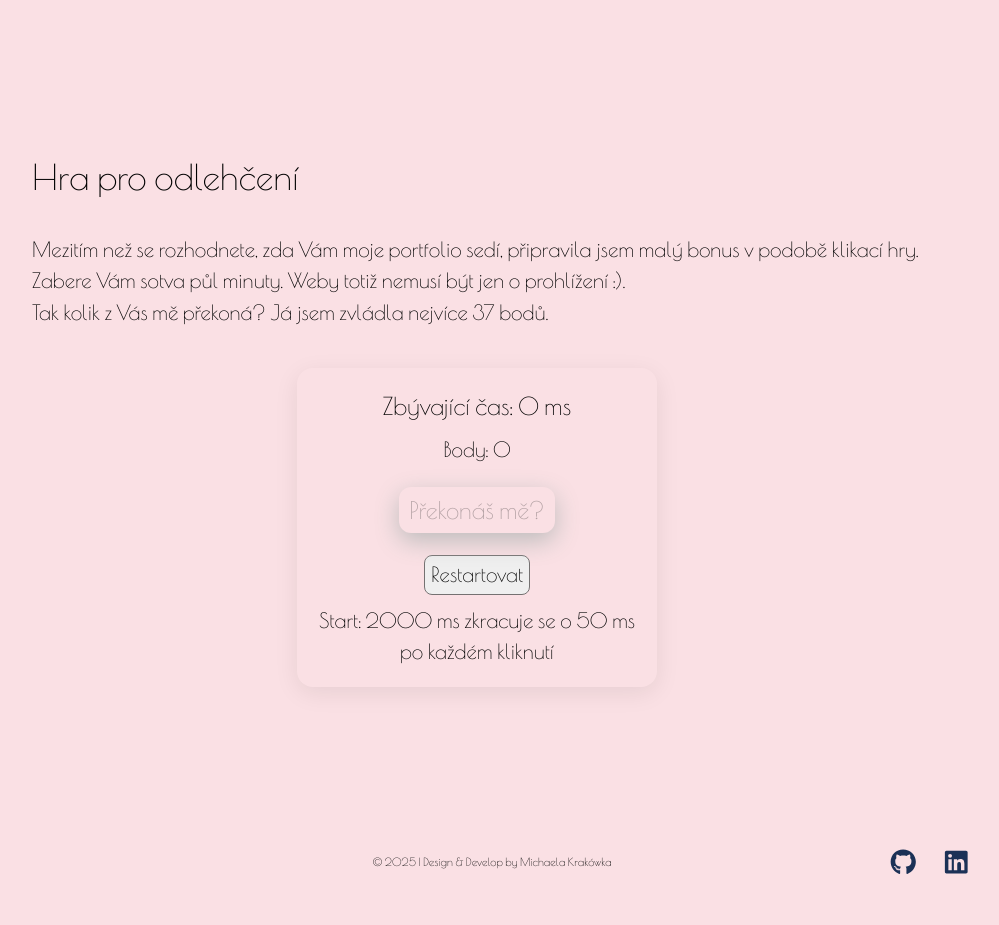
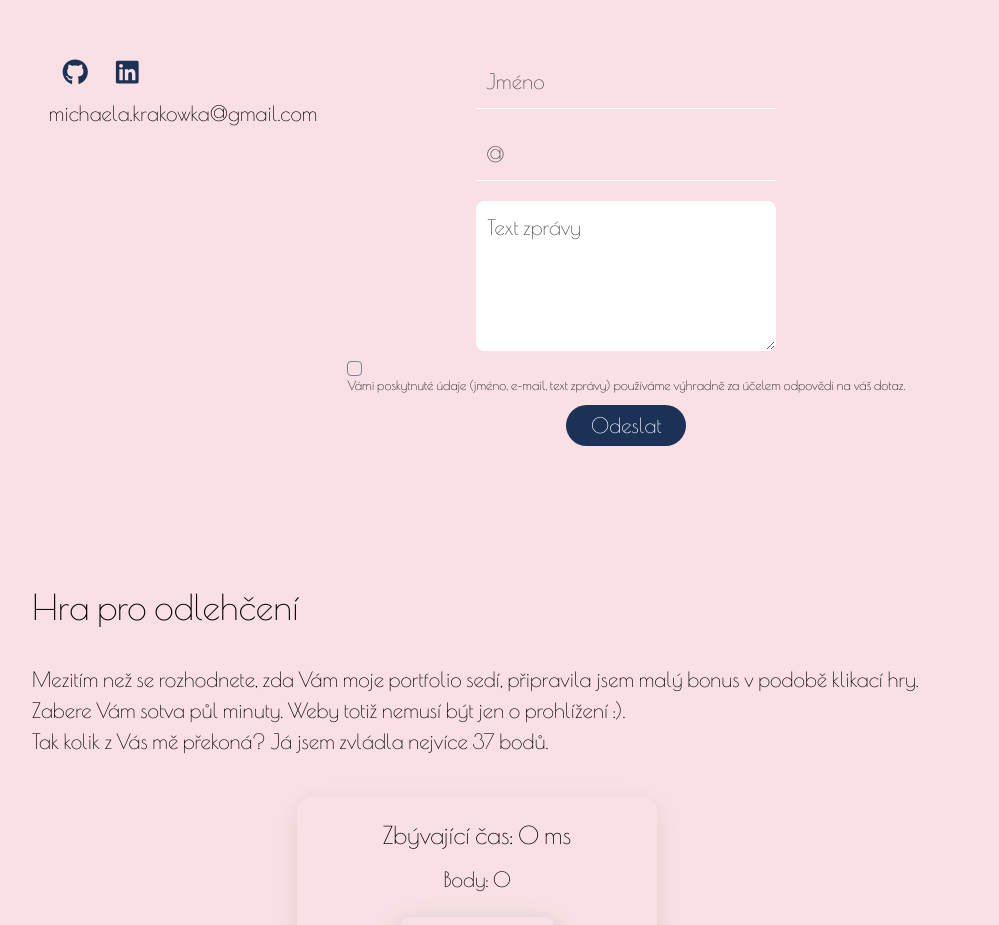
Before and after one commit to MichaelaKrakowka/Portfolio, a React (Create React App) app: page / in a window 1280 px wide. Shown: the part 1860-2785 px from the top of the page, without its empty margins (148-1147 px from the left). Built offline with nearby package versions, Linux system fonts and the light colour scheme.

Commit message:
working on form

```diff
--- a/package.json
+++ b/package.json
@@ -3,6 +3,7 @@
   "version": "0.1.0",
   "private": true,
   "dependencies": {
+    "@emailjs/browser": "^4.4.1",
     "@fortawesome/fontawesome-svg-core": "^7.0.1",
     "@fortawesome/free-brands-svg-icons": "^7.0.1",
     "@fortawesome/free-solid-svg-icons": "^7.0.1",
--- a/src/components/Footer.css
+++ b/src/components/Footer.css
@@ -2,27 +2,13 @@
   height: 150px;
   display: flex;
   align-items: center;
-  position: relative;
 }
 
 .footer_paragraph {
   flex: 1; /* zabere celou šířku */
   display: flex;
   justify-content: center;
+  align-items: center;
   padding: 10px;
   font-size: 0.7rem;
 }
-
-.footer_icons {
-  position: absolute;
-  right: 150px; /* odsazení od pravého okraje */
-  display: flex;
-  gap: 20px;
-  padding: 10px;
-}
-
-.icon_github:hover,
-.icon_linkedin:hover {
-  transform: scale(1.2);
-  transition: transform 0.5s ease;
-}
--- a/src/components/Footer.js
+++ b/src/components/Footer.js
@@ -1,6 +1,4 @@
 import "./Footer.css";
-import { FontAwesomeIcon } from "@fortawesome/react-fontawesome";
-import { faGithub, faLinkedin } from "@fortawesome/free-brands-svg-icons";
 
 export const Footer = () => {
   return (
@@ -8,24 +6,6 @@ export const Footer = () => {
       <div className="footer_paragraph">
         <p>© 2025 | Design & Develop by Michaela Krakówka</p>
       </div>
-      <div className="footer_icons">
-        <a className="icon_github" href="https://github.com/MichaelaKrakowka">
-          <FontAwesomeIcon
-            icon={faGithub}
-            size="lg"
-            style={{ color: "#1b3156" }}
-          />
-        </a>
-        <a
-          className="icon_linkedin"
-          href="https://www.linkedin.com/in/michaela-krakowka-8abbb2b1">
-          <FontAwesomeIcon
-            icon={faLinkedin}
-            size="lg"
-            style={{ color: "#1b3156" }}
-          />
-        </a>
-      </div>
     </div>
   );
 };
--- a/src/components/Form.css
+++ b/src/components/Form.css
@@ -1,3 +1,102 @@
 .contact {
   padding: 60px 210px 60px 180px;
 }
+
+.form {
+  display: flex;
+  justify-content: center;
+}
+
+.form_leftSide {
+  display: flex;
+  flex-direction: column;
+  padding: 15px;
+}
+
+.form_rightSide {
+  padding: 15px;
+}
+
+.form_field {
+  display: flex;
+  flex-direction: column;
+  justify-content: center;
+  align-items: center;
+  gap: 10px;
+}
+
+.form_icons {
+  display: flex;
+  flex-direction: row;
+  gap: 20px;
+  padding: 10px;
+}
+
+.icon_github:hover,
+.icon_linkedin:hover {
+  transform: scale(1.2);
+  transition: transform 0.5s ease;
+}
+
+.form_input {
+  border: none;
+  border-bottom: 1px solid white;
+  min-width: 300px;
+  background-color: transparent;
+  padding: 10px;
+  color: rgb(74, 73, 73);
+}
+
+.form_textarea {
+  min-width: 300px;
+  height: 150px;
+  color: rgb(74, 73, 73);
+  border: 1px solid white;
+  border-radius: 8px;
+  padding: 10px;
+}
+
+.form_gdpr {
+  display: flex;
+  flex-direction: column;
+}
+
+.checkbox {
+  appearance: none;
+  -webkit-appearance: none;
+  width: 15px;
+  height: 15px;
+  border-radius: 4px;
+  border: 1px solid #002d5183;
+  cursor: pointer;
+  position: relative;
+}
+
+.checkbox:checked::after {
+  content: "✔";
+  position: absolute;
+  top: 50%;
+  left: 50%;
+  transform: translate(-50%, -50%);
+  font-size: 15px;
+  color: #1b3156;
+}
+
+.gdpr_paragraph {
+  font-size: 0.8rem;
+  min-width: 300px;
+}
+
+.form_btn {
+  border: none;
+  border-radius: 25px;
+  padding: 5px 12px;
+  background-color: #1b3156;
+  color: white;
+  width: 120px;
+  cursor: pointer;
+}
+
+.form_btn:hover {
+  background-color: #476cad;
+}
--- a/src/components/Form.js
+++ b/src/components/Form.js
@@ -1,16 +1,118 @@
 import React from "react";
+import emailjs from "@emailjs/browser";
+import { FontAwesomeIcon } from "@fortawesome/react-fontawesome";
+import { faGithub, faLinkedin } from "@fortawesome/free-brands-svg-icons";
+
 import "./Form.css";
 
+const SERVICE_ID = process.env.REACT_APP_EMAILJS_SERVICE_ID;
+const TEMPLATE_ID = process.env.REACT_APP_EMAILJS_TEMPLATE_ID;
+const PUBLIC_KEY = process.env.REACT_APP_EMAILJS_PUBLIC_KEY;
+
 export const Form = () => {
-  const [name, setName] = React.useState("Jméno a Příjmení");
+  const contactForm = React.useRef();
+  const [name, setName] = React.useState("Jméno");
   const [email, setEmail] = React.useState("@");
-  const [message, setMessage] = React.useState("Zpráva");
+  const [message, setMessage] = React.useState("Text zprávy");
+
+  const sendEmail = (event) => {
+    event.preventDefault();
+    emailjs
+      .sendForm(SERVICE_ID, TEMPLATE_ID, contactForm.current, PUBLIC_KEY)
+      .then(
+        () => {
+          alert("Zpráva byla úspěšně odeslána! Děkujeme!");
+          contactForm.current.reset();
+          setName("Jméno");
+          setEmail("@");
+          setMessage("Zpráva");
+        },
+        (error) => {
+          console.error("Chyba při odesílání:", error);
+          alert("Něco se pokazilo. Zkus to znovu.");
+        }
+      );
+  };
+
   return (
     <div className="contact_container" id="contact">
       <div className="contact">
         <h2 className="headings">Kontakt</h2>
-        <form className="form_content">
-          <div></div>
+        <form className="form" ref={contactForm} onSubmit={sendEmail}>
+          <div className="form_leftSide">
+            <div className="form_icons">
+              <a
+                className="icon_github"
+                href="https://github.com/MichaelaKrakowka">
+                <FontAwesomeIcon
+                  icon={faGithub}
+                  size="lg"
+                  style={{ color: "#1b3156" }}
+                />
+              </a>
+              <a
+                className="icon_linkedin"
+                href="https://www.linkedin.com/in/michaela-krakowka-8abbb2b1">
+                <FontAwesomeIcon
+                  icon={faLinkedin}
+                  size="lg"
+                  style={{ color: "#1b3156" }}
+                />
+              </a>
+            </div>
+            <p className="email"> michaela.krakowka@gmail.com</p>
+          </div>
+          <div className="form_rightSide">
+            <div className="form_field">
+              <label className="form_label"></label>
+              <input
+                type="text"
+                value={name}
+                onChange={(e) => setName(e.target.value)}
+                className="form_input"
+                name="name"
+                required
+              />
+
+              <label className="form_label"></label>
+              <input
+                type="email"
+                value={email}
+                onChange={(e) => setEmail(e.target.value)}
+                className="form_input"
+                name="email"
+                required
+              />
+
+              <label className="form_label"></label>
+              <textarea
+                value={message}
+                onChange={(e) => setMessage(e.target.value)}
+                className="form_textarea"
+                name="message"
+                required
+              />
+              <div className="form_gdpr">
+                <input
+                  type="checkbox"
+                  className="checkbox"
+                  id="gdpr"
+                  name="gdprConsent"
+                  required
+                />
+                <div className="gdpr_paragraph">
+                  <p>
+                    Vámi poskytnuté údaje (jméno, e-mail, text zprávy) používáme
+                    výhradně za účelem odpovědi na váš dotaz.
+                  </p>{" "}
+                </div>
+              </div>
+
+              <button type="submit" className="form_btn">
+                Odeslat
+              </button>
+            </div>
+          </div>
         </form>
       </div>
     </div>
```
Also changed, not shown: 2 other files (tests, documents, lock files or other folders).
